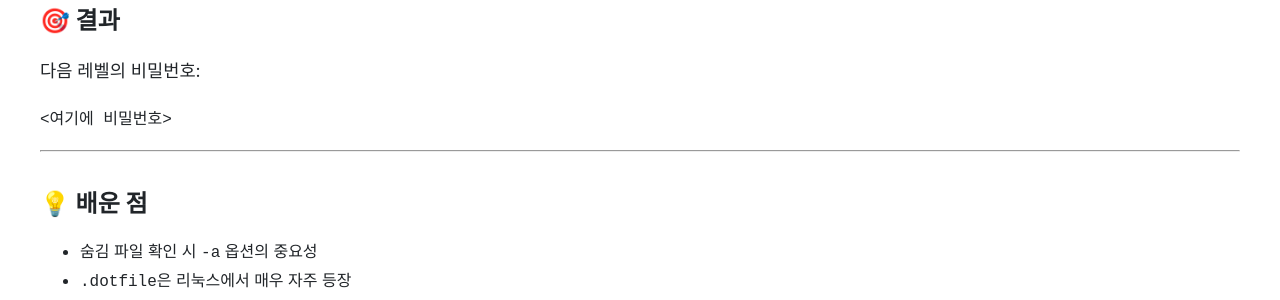
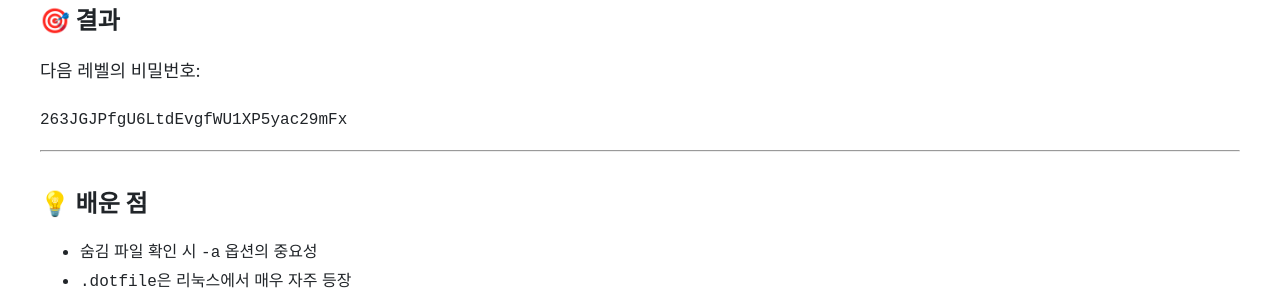
Before and after one commit to HamaP0/HamaP0.github.io, a Jekyll site: the page built from _posts/2025-06-07-bandit-level1-2.md, in a window 1280 px wide. Shown: the part 952-1252 px from the top of the page. Built offline with Jekyll 4.4.1, drawn with Linux system fonts in a browser that asks for light colours; some web fonts are replaced.

Commit message:
Update 2025-06-07-bandit-level1-2.md

````diff
--- a/_posts/2025-06-07-bandit-level1-2.md
+++ b/_posts/2025-06-07-bandit-level1-2.md
@@ -42,7 +42,7 @@ cat .hidden
 
 다음 레벨의 비밀번호:
 ```
-<여기에 비밀번호>
+263JGJPfgU6LtdEvgfWU1XP5yac29mFx
 ```
 
 ---
````
